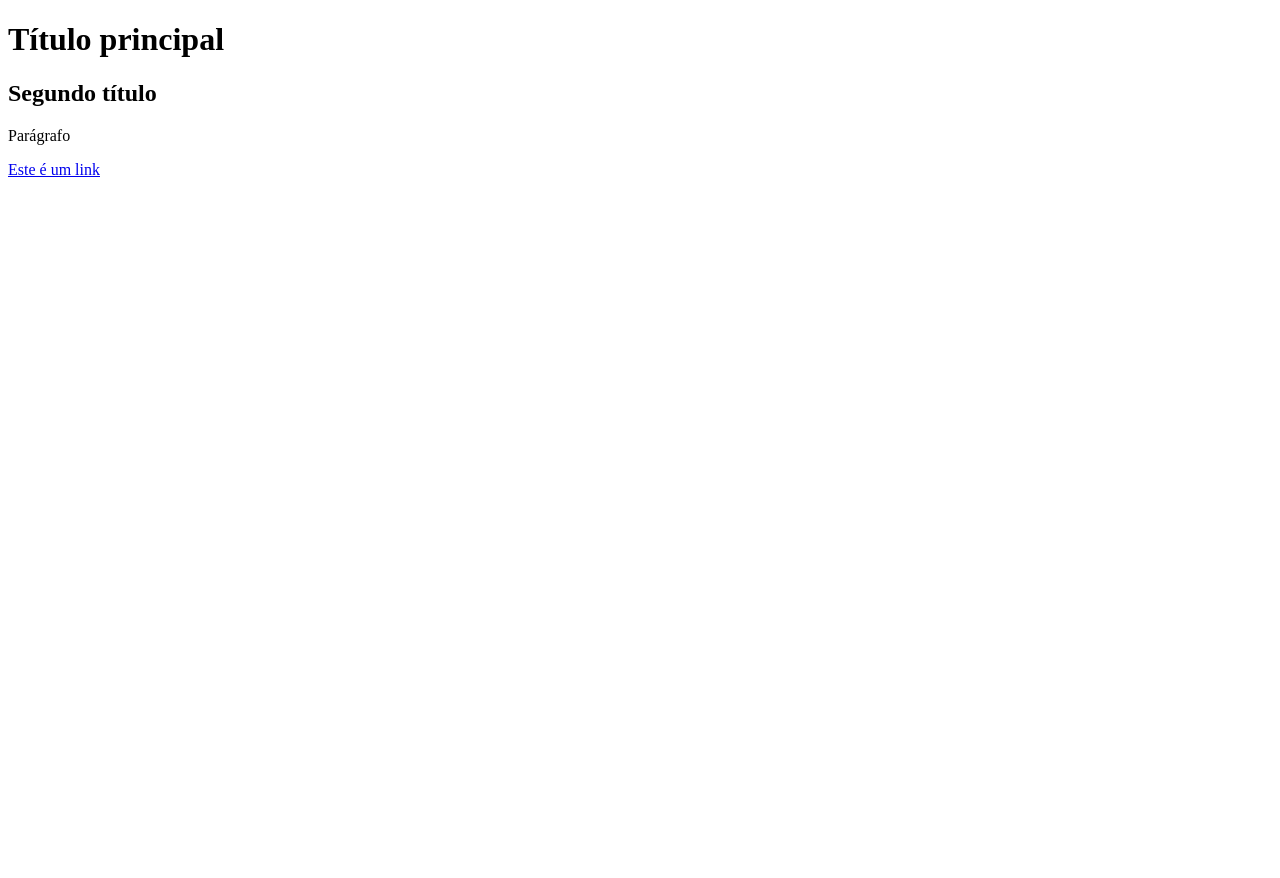
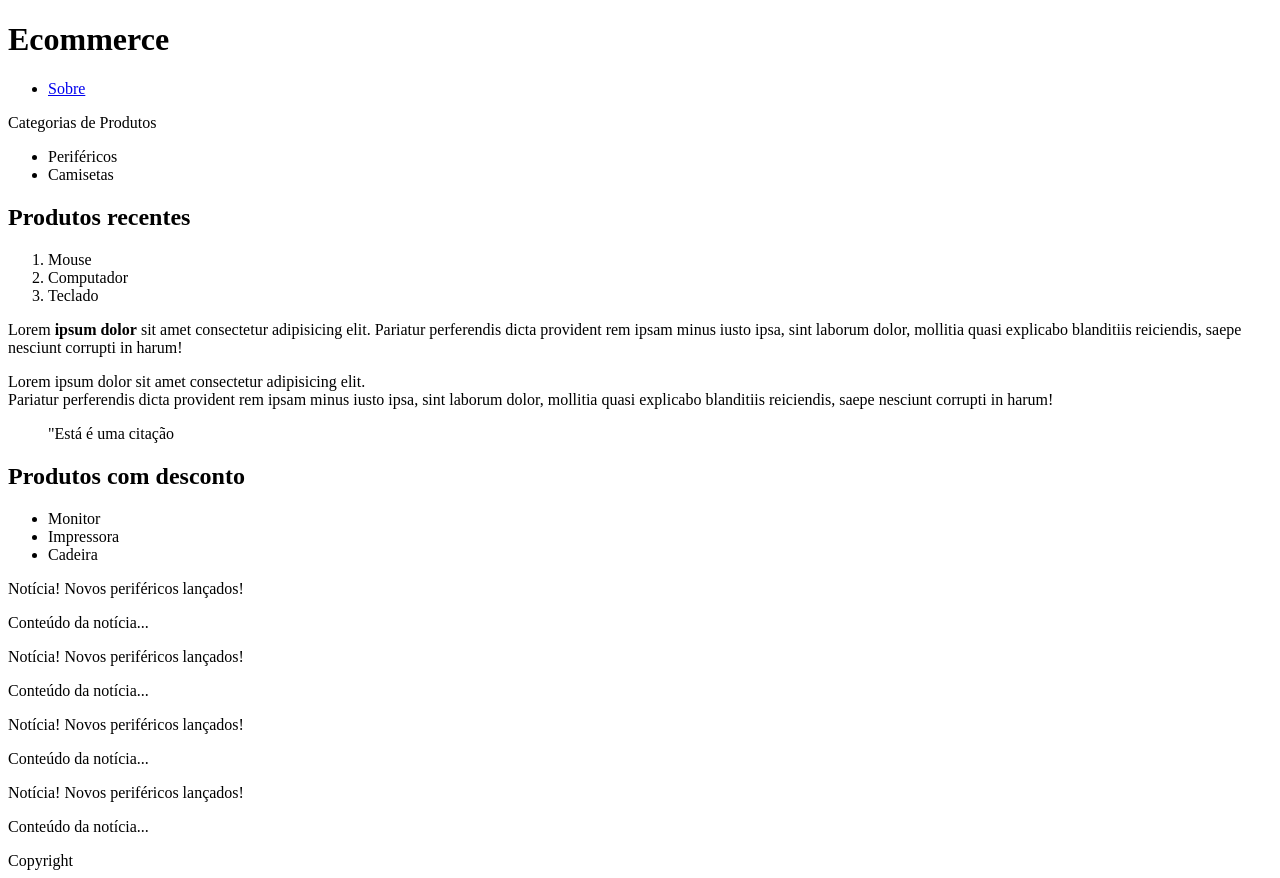
Before and after one commit to ViniciusPaulo07/Projetos-Dev-De-Verdade, a website: page front-end_basico/index.html in a window 1280 px wide. Before the commit the page ends 800 px from the top, so only its background shows below. Drawn offline with Linux system fonts and the light colour scheme.

Commit message:
Tags Body

```diff
--- a/front-end_basico/index.html
+++ b/front-end_basico/index.html
@@ -1,16 +1,90 @@
 <!DOCTYPE html>
 <html lang="en">
-<head>
-    <meta charset="UTF-8">
-    <meta name="viewport" content="width=device-width, initial-scale=1.0">
+  <head>
+    <meta charset="UTF-8" />
+    <meta name="viewport" content="width=device-width, initial-scale=1.0" />
     <title>Document</title>
-</head>
-<body>
-    <h1>Título principal</h1>
-    <h2>Segundo título</h2>
-    <p>Parágrafo</p>
-    <!-- Esse é um link para outra página, com o target ele abre o link em outra aba
-     diferente do outro que abria a página na mesma aba-->
-    <a href="./sobre.html">Este é um link</a>
-</body>
+  </head>
+  <body>
+    <!-- Essa é a principal estrutura de uma página. -->
+    <header>
+      <h1>Ecommerce</h1>
+      <nav>
+        <!-- Bloco com links de navegação para outras páginas. -->
+        <ul>
+          <li><a href="./sobre.html">Sobre</a></li>
+        </ul>
+      </nav>
+    </header>
+    <main>
+      <aside>
+        <!-- Barra Lateral da Página. -->
+        <span>Categorias de Produtos</span>
+        <ul>
+          <li>Periféricos</li>
+          <li>Camisetas</li>
+        </ul>
+      </aside>
+      <section>
+        <h2>Produtos recentes</h2>
+        <!-- Lista Ordenada.-->
+        <ol>
+          <li>Mouse</li>
+          <li>Computador</li>
+          <li>Teclado</li>
+        </ol>
+        <div>
+          <!-- Div é apenas um bloco de código. -->
+          <p>
+            <!-- Tag Strong formata o texto em negrito.--><!-- Tag En formata o texto em italico enfatizando.-->
+            Lorem <strong>ipsum dolor</strong> <en>sit amet</en> consectetur adipisicing elit. Pariatur
+            perferendis dicta provident rem ipsam minus iusto ipsa, sint laborum
+            dolor, mollitia quasi explicabo blanditiis reiciendis, saepe
+            nesciunt corrupti in harum!
+          </p>
+          <p>
+            <!-- Tag Br quebra a linha.-->
+            Lorem ipsum dolor sit amet consectetur adipisicing elit. <br> Pariatur
+            perferendis dicta provident rem ipsam minus iusto ipsa, sint laborum
+            dolor, mollitia quasi explicabo blanditiis reiciendis, saepe
+            nesciunt corrupti in harum!
+          </p>
+          <!-- Tag Blockquote define uma citação.-->
+          <blockquote cite="https://youtube.com">"Está é uma citação</blockquote>
+        </div>
+      </section>
+
+      <section>
+        <h2>Produtos com desconto</h2>
+        <!-- Lista Não Ordenada.-->
+        <ul>
+          <li>Monitor</li>
+          <li>Impressora</li>
+          <li>Cadeira</li>
+        </ul>
+      </section>
+      <article>
+        <!-- Conteúdo independente.-->
+        <div>
+          <span>Notícia! Novos periféricos lançados!</span>
+          <p>Conteúdo da notícia...</p>
+        </div>
+        <div>
+          <span>Notícia! Novos periféricos lançados!</span>
+          <p>Conteúdo da notícia...</p>
+        </div>
+        <div>
+          <span>Notícia! Novos periféricos lançados!</span>
+          <p>Conteúdo da notícia...</p>
+        </div>
+        <div>
+          <span>Notícia! Novos periféricos lançados!</span>
+          <p>Conteúdo da notícia...</p>
+        </div>
+      </article>
+    </main>
+    <footer>
+      <span>Copyright</span>
+    </footer>
+  </body>
 </html>
```
Also changed, not shown: front-end_basico/sobre.html (+3 -0 lines).
